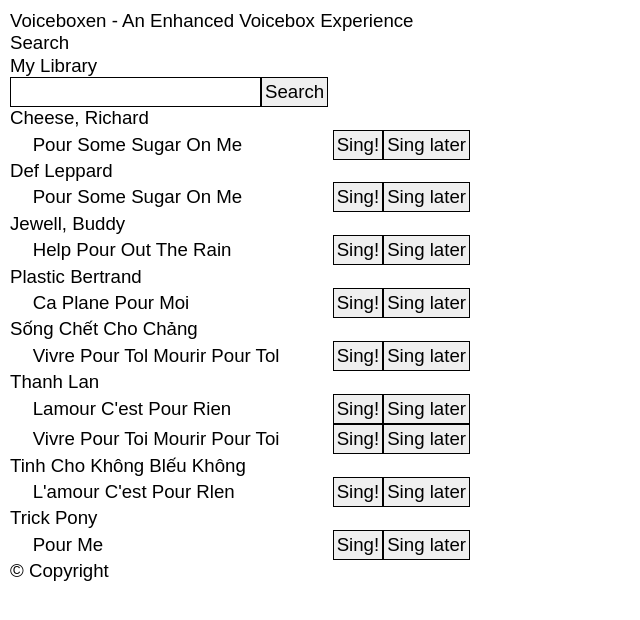
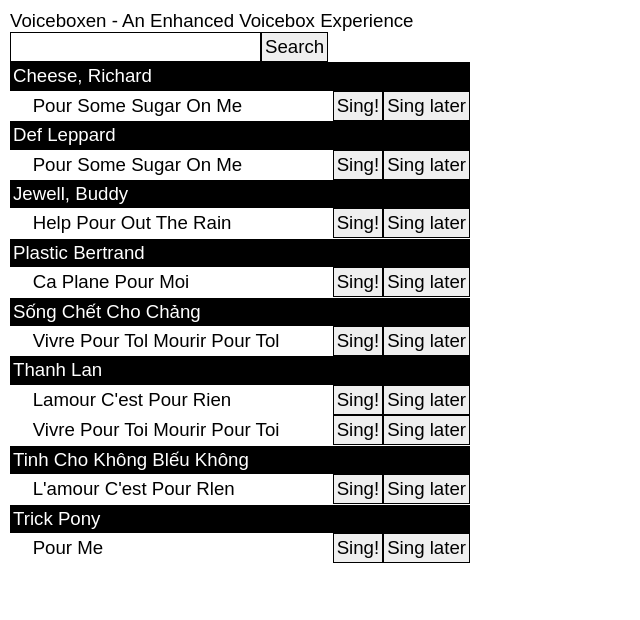
Before and after one commit to splinterbrain/voiceboxen, a plain HTML site: page index.html in a window 1280 px wide. Shown: the whole page, without its empty margins (0-640 px from the left). Drawn offline with nearby package versions, Linux system fonts and the light colour scheme.

Commit message:
Style tweaks

```diff
--- a/css/application.css
+++ b/css/application.css
@@ -18,17 +18,33 @@ input {
 #results > li {
 	clear: both;
 }
-#results > li > input {
+#results > li > .inputs {
 	float: right;
+	white-space:nowrap;
 }
+#results > li > .inputs > input{
+	float: left;
+}
+.artist{
+	background-color:black;
+	color:white;
+	padding:3px;
+}
+
 .song {
 	margin-left: 1em;
 }
 
-.sing.queued{
-	background-color:green;
-}
 .song_title {
 	padding: 4px;
 	float: left;
 }
+
+
+.sing.queued{
+	background-color:green;
+}
+
+.sing_later{
+	margin-right:0px;
+}
--- a/index.html
+++ b/index.html
@@ -31,30 +31,31 @@
 			<header>
 				<h1>Voiceboxen - An Enhanced Voicebox Experience</h1>
 			</header>
-			<nav>
+<!-- 			<nav>
 				<ul>
 					<li>Search</li>
 					<li>My Library</li>
 				</ul>
-			</nav>
-			<section id="application">
+			</nav> -->
+						<section id="application">
 				<form id="search_form">
 				<input type="text" id="search" name="query"><input type="submit" id="search_submit" value="Search">
 				</form>
 				<ul id="results"></ul>
 				<div class="clear"></div>
 			</section>
-			<footer>
-				<p>
-					&copy; Copyright
-				</p>
-			</footer>
-		</div>
+<!-- 			<footer>
+			<p>
+			&copy; Copyright
+			</p>
+			</footer> -->		</div>
 		<!-- Templates -->
 		<script type="text/template" id="song-template">
 			<div class="song_title"><%= title %></div>
+			<div class="inputs">
+			<input type="button" class="sing" value="Sing!">
 			<input type="button" class="sing_later" value="Sing later">
-			<input type="button" class="sing" value="Sing!">
+			</div>
 			<div class="clear"></div>
 		</script>
 		<div style="display:none;" id="testdata">{"query":"pour","language":null,"page":1,"per_page":100,"total_pages":1,"total_entries":9,"songs":[{"id":68074,"title":"Pour Some Sugar On Me","artist":"Cheese, Richard","language":"English","duration":124160,"play_count":9},{"id":5910,"title":"Pour Some Sugar On Me","artist":"Def Leppard","language":"English","duration":255000,"play_count":229},{"id":4589,"title":"Help Pour Out The Rain","artist":"Jewell, Buddy","language":"English","duration":242000,"play_count":8},{"id":69193,"title":"Ca Plane Pour Moi","artist":"Plastic Bertrand","language":"English","duration":null,"play_count":2},{"id":56264,"title":"Vivre Pour Tol Mourir Pour Tol","artist":"S\u00f4\u0301ng Ch\u00ea\u0301t Cho Cha\u0309ng","language":"Vietnamese","duration":430500,"play_count":0},{"id":55029,"title":"Lamour C'est Pour Rien","artist":"Thanh Lan","language":"Vietnamese","duration":357700,"play_count":0},{"id":55033,"title":"Vivre Pour Toi Mourir Pour Toi","artist":"Thanh Lan","language":"Vietnamese","duration":430500,"play_count":0},{"id":56261,"title":"L'amour C'est Pour Rlen","artist":"Tinh Cho Kh\u00f4ng Bl\u00ea\u0301u Kh\u00f4ng","language":"Vietnamese","duration":357700,"play_count":0},{"id":12137,"title":"Pour Me","artist":"Trick Pony","language":"English","duration":184800,"play_count":2}]}</div>
```
